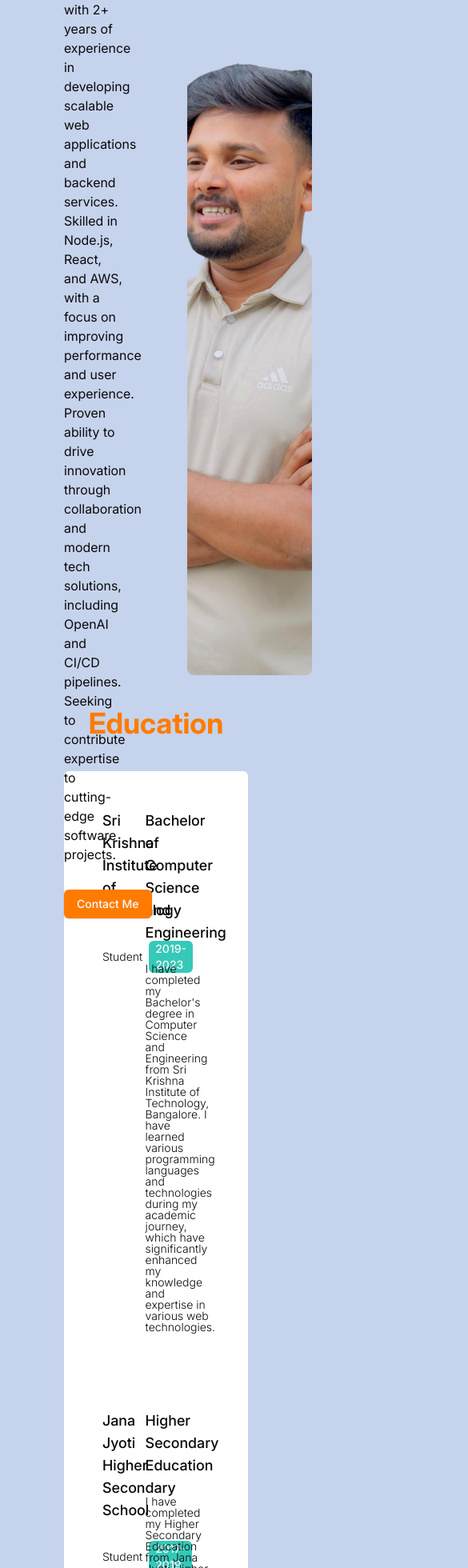
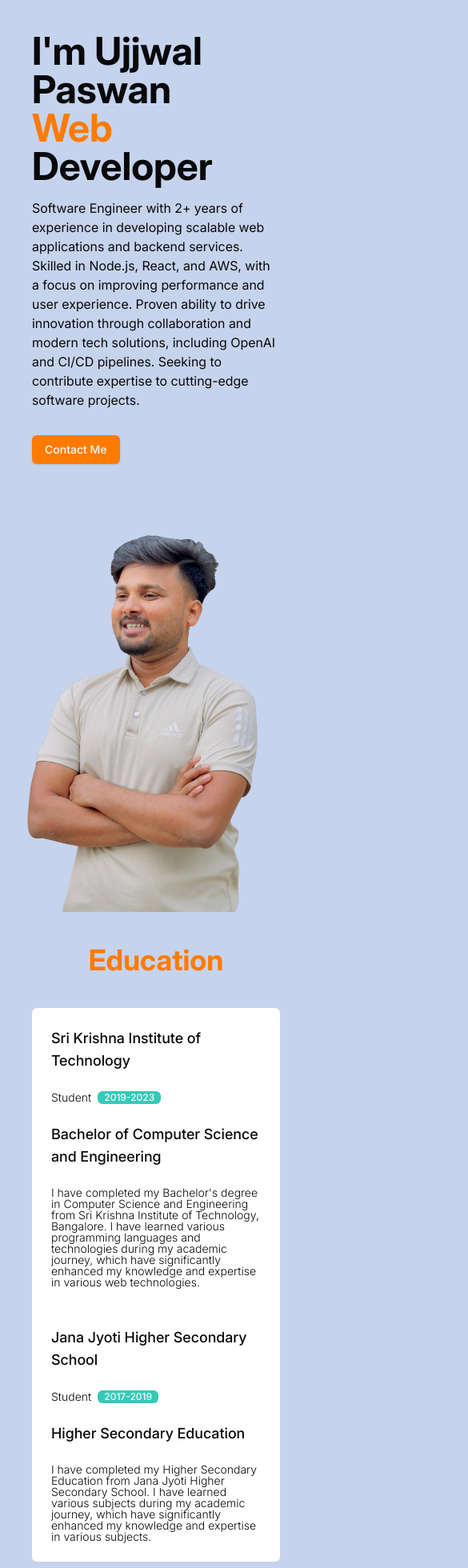
Before and after one commit to Uzal123/portfolionew, a Next.js app: page / in a window 390 px wide. Shown: the top 1960 px of the page at 80% size, 585 px wide, since content can reach past the window. Built offline with nearby package versions, Linux system fonts and the light colour scheme.

Commit message:
responsiveness

```diff
--- a/app/page.tsx
+++ b/app/page.tsx
@@ -16,16 +16,16 @@ import {
 
 export default function Home() {
   return (
-    <div className="bg-background w-screen h-screen">
-      <section className="w-screen h-screen flex relative">
-        <div className="w-3/5 p-20">
+    <div className="bg-background w-screen lg:h-screen">
+      <section className="w-screen lg:h-screen lg:flex relative">
+        <div className="lg:w-3/5 p-10 lg:p-20">
           <HeroLabel />
         </div>
-        <div className="w-2/5">
+        <div className="lg:w-2/5">
           <img
             src="/myimage.png"
             alt="hero"
-            className="w-full h-full object-cover relative z-10 rounded-lg"
+            className="w-full h-full object-cover"
           />
         </div>
       </section>
@@ -33,7 +33,7 @@ export default function Home() {
         <Label className="text-primary text-4xl font-bold flex justify-center items-center w-screen p-10">
           Education
         </Label>
-        <div className="flex w-screen px-20">
+        <div className="flex w-screen px-10 lg:px-20">
           <div className="bg-card h-full w-full rounded-md">
             <EducationItem
               instituteName="Sri Krishna Institute of Technology"
@@ -57,7 +57,7 @@ export default function Home() {
         <Label className="text-primary text-4xl font-bold flex justify-center items-center w-screen p-10">
           Work History
         </Label>
-        <div className="flex w-screen px-20">
+        <div className="flex w-screen px-10 lg:px-20">
           <div className="bg-card h-full w-full rounded-md">
             <EducationItem
               instituteName="ABC Software Services"
@@ -81,8 +81,8 @@ export default function Home() {
         <Label className="text-primary text-4xl font-bold flex justify-center items-center w-screen p-10">
           Skills
         </Label>
-        <div className="flex w-screen px-20">
-          <div className="bg-card h-full w-full rounded-md flex items-center flex-col p-12">
+        <div className="flex w-screen px-10 lg:px-20">
+          <div className="bg-card h-full w-full rounded-md flex items-center flex-col p-8 lg:p-12">
             <IconCard />
           </div>
         </div>
@@ -91,8 +91,8 @@ export default function Home() {
         <Label className="text-primary text-4xl font-bold flex justify-center items-center w-screen p-10">
           Portfolio
         </Label>
-        <div className="flex w-screen px-20">
-          <div className="bg-card h-full w-full rounded-md flex items-center flex-col p-12">
+        <div className="flex w-screen px-10 lg:px-20">
+          <div className="bg-card h-full w-full rounded-md flex items-center flex-col p-6 px-0 lg:p-12">
             <PortfolioCarousel />
           </div>
         </div>
@@ -102,32 +102,32 @@ export default function Home() {
           Contact
         </Label>
         <div className="flex w-screen justify-center">
-          <div className="w-1/2">
-            <Label className="text-card-foreground text-2xl font-bold flex justify-end items-center p-10">
+          <div className="lg:w-1/2 w-1/4">
+            <Label className="text-card-foreground text-2xl font-bold flex justify-end items-center p-4 lg:p-10">
               Get in touch
             </Label>
           </div>
-          <div className="w-1/2 flex">
-            <div className="flex gap-4 p-10">
+          <div className="lg:w-1/2 w-3/4 flex">
+            <div className="flex gap-4 lg:p-10">
               <div className="flex flex-col gap-4">
-                <Label className="text-card-foreground text-lg font-medium">
+                <Label className="text-card-foreground text-sm lg:text-lg font-medium">
                   Email
                 </Label>
-                <Label className="text-card-foreground text-lg font-medium">
+                <Label className="text-card-foreground text-sm lg:text-lg font-medium">
                   Phone
                 </Label>
-                <Label className="text-card-foreground text-lg font-medium">
+                <Label className="text-card-foreground text-sm lg:text-lg font-medium">
                   Address
                 </Label>
               </div>
               <div className="flex flex-col gap-4">
-                <Label className="text-card-foreground text-lg font-light">
+                <Label className="text-card-foreground text-sm lg:text-lg font-light">
                 <a href="mailto:ujwalpaswan1214@gmail.com">ujwalpaswan1214@gmail.com</a>
                 </Label>
-                <Label className="text-card-foreground text-lg font-light">
+                <Label className="text-card-foreground text-sm lg:text-lg font-light">
                 <a href="tel:+918310235365">+91 8310235365</a>
                 </Label>
-                <Label className="text-card-foreground text-lg font-light">
+                <Label className="text-card-foreground text-sm lg:text-lg font-light">
                   Bangalore, India
                 </Label>
               </div>
--- a/components/ui/EducationItem.tsx
+++ b/components/ui/EducationItem.tsx
@@ -15,26 +15,26 @@ const EducationItem = ({
   description: string;
 }) => {
   return (
-    <div className="w-full flex p-12 text-card-foreground">
-      <div className="w-2/5 flex flex-col gap-6">
+    <div className="w-full lg:flex p-6 lg:p-12 text-card-foreground">
+      <div className="lg:w-2/5 flex flex-col gap-6 pb-6 lg:pb-0">
         <Label className="text-lg font-medium text-card-foreground">
           {instituteName}
         </Label>
 
         <div className="flex items-center gap-2">
           <Label className="font-light text-card-foreground">{role}</Label>
-          <Label className="bg-accent px-2 flex justify-center items-center text-accent-foreground text-sm rounded-md">
-            {durationFromTo}
-          </Label>
+          <div className="flex justify-start w-full">
+            <Label className="bg-accent px-2 flex justify-center items-center text-accent-foreground text-xs lg:text-sm rounded-md">
+              {durationFromTo}
+            </Label>
+          </div>
         </div>
       </div>
-      <div className="w-3/5 flex flex-col gap-6">
+      <div className="lg:w-3/5 flex flex-col gap-6">
         <Label className="text-lg font-medium text-card-foreground">
           {courseName}
         </Label>
-        <Label className="text-card-foreground font-light">
-          {description}
-        </Label>
+        <Label className="text-card-foreground font-light">{description}</Label>
       </div>
     </div>
   );
--- a/components/ui/IconCard.tsx
+++ b/components/ui/IconCard.tsx
@@ -35,18 +35,12 @@ import {
   SiDocker,
   SiShadcnui
 } from "react-icons/si";
-import {
-  Tooltip,
-  TooltipContent,
-  TooltipProvider,
-  TooltipTrigger,
-} from "@/components/ui/tooltip";
 
 const IconCard = () => {
   return (
     <div className="flex flex-col items-center gap-3 text-card-foreground">
       <Label className="flex justify-center text-2xl text-accent">FrontEnd</Label>
-      <div className="flex gap-2">
+      <div className="flex justify-center flex-wrap lg:flex-nowrap gap-2">
         <IconCardItems icon={<FaReact />} title="React.js" />
         <IconCardItems icon={<RiNextjsLine />} title="Next.js" />
         <IconCardItems icon={<FaAngular />} title="Angular" />
@@ -58,7 +52,7 @@ const IconCard = () => {
         <IconCardItems icon={<SiRedux />} title="Zustand" />
       </div>
       <Label className="flex justify-center text-2xl text-accent">BackEnd</Label>
-      <div className="flex gap-2">
+      <div className="flex justify-center flex-wrap lg:flex-nowrap gap-2">
         <IconCardItems icon={<SiNodedotjs />} title="Node.js" />
         <IconCardItems icon={<SiExpress />} title="Express.js" />
         <IconCardItems icon={<SiNestjs />} title="Nest.js" />
@@ -74,7 +68,7 @@ const IconCard = () => {
       </div>
       <Label className="flex justify-center text-2xl text-accent">DevOps and Tools</Label>
 
-      <div className="flex gap-2">
+      <div className="flex justify-center flex-wrap lg:flex-nowrap gap-2">
         <IconCardItems icon={<FaGitAlt />} title="Git" />
         <IconCardItems icon={<FaGithub />} title="Github" />
         <IconCardItems icon={<FaDocker />} title="Docker" />
@@ -82,8 +76,8 @@ const IconCard = () => {
         <IconCardItems icon={<GrAction />} title="CI/CD" />
         <IconCardItems icon={<VscAzureDevops />} title="Azure DevOps" />
       </div>
-      <Label className="flex justify-center text-2xl text-accent">Other Technologies</Label>
-      <div className="flex gap-2">
+      <Label className="flex justify-center text-center text-2xl text-accent">Other Technologies</Label>
+      <div className="flex justify-center flex-wrap lg:flex-nowrap gap-2">
         <IconCardItems icon={<SiOpenai />} title="OpenAI" />
         <IconCardItems icon={<SiDocker />} title="Docker" />
         <IconCardItems icon={<SiLinux />} title="Linux" />
--- a/components/ui/PortfolioCarousel.tsx
+++ b/components/ui/PortfolioCarousel.tsx
@@ -11,10 +11,10 @@ import { Button } from "./button";
 
 const PortfolioCarousel = () => {
   return (
-    <div className="w-full px-12">
+    <div className="w-full px-6 lg:px-12">
       <Carousel>
         <CarouselContent>
-          <CarouselItem className="basis-1/2">
+          <CarouselItem className="basis lg:basis-1/2">
             <PortfolioCarouselItem
               projectName="MotoGhar"
               imgUrl="/motoghar.png"
@@ -22,7 +22,7 @@ const PortfolioCarousel = () => {
               A cutting-edge platform developed with Next.js, NestJS, and GraphQL, tailored for seamless vehicle rental and sales. It features secure file storage via AWS S3, ensuring data safety and reliability. The platform delivers an intuitive user experience with optimized data handling and responsive interfaces, boosting user engagement by 20%. Whether renting or buying, users enjoy a smooth and efficient experience designed to meet their needs."
             />
           </CarouselItem>
-          <CarouselItem className="basis-1/2">
+          <CarouselItem className="basis lg:basis-1/2">
             <PortfolioCarouselItem
               projectName="AiWiz"
               imgUrl="/aiwiz.png"
@@ -34,7 +34,7 @@ const PortfolioCarousel = () => {
               transformation process."
             />
           </CarouselItem>
-          <CarouselItem className="basis-1/2">
+          <CarouselItem className="basis lg:basis-1/2">
             <PortfolioCarouselItem
               projectName="NammaSkit"
               imgUrl="/nammaskit.png"
@@ -70,12 +70,12 @@ const PortfolioCarouselItem = ({
           className="object-cover aspect-video border border-border"
         />
       </div>
-      <div className="flex flex-col h-full p-6 gap-2 border border-border border-t-0 relative pb-16">
+      <div className="flex flex-col h-full p-6 gap-2 border border-border border-t-0 relative">
         <Label className="text-2xl font-semibold text-card-foreground">
           {projectName}
         </Label>
         <Label className="text-sm text-card-foreground font-light">{description}</Label>
-        <Button className="mt-4 absolute bottom-4">Learn More</Button>
+        {/* <Button className="mt-4 absolute bottom-4">Learn More</Button> */}
       </div>
     </div>
   );
```
